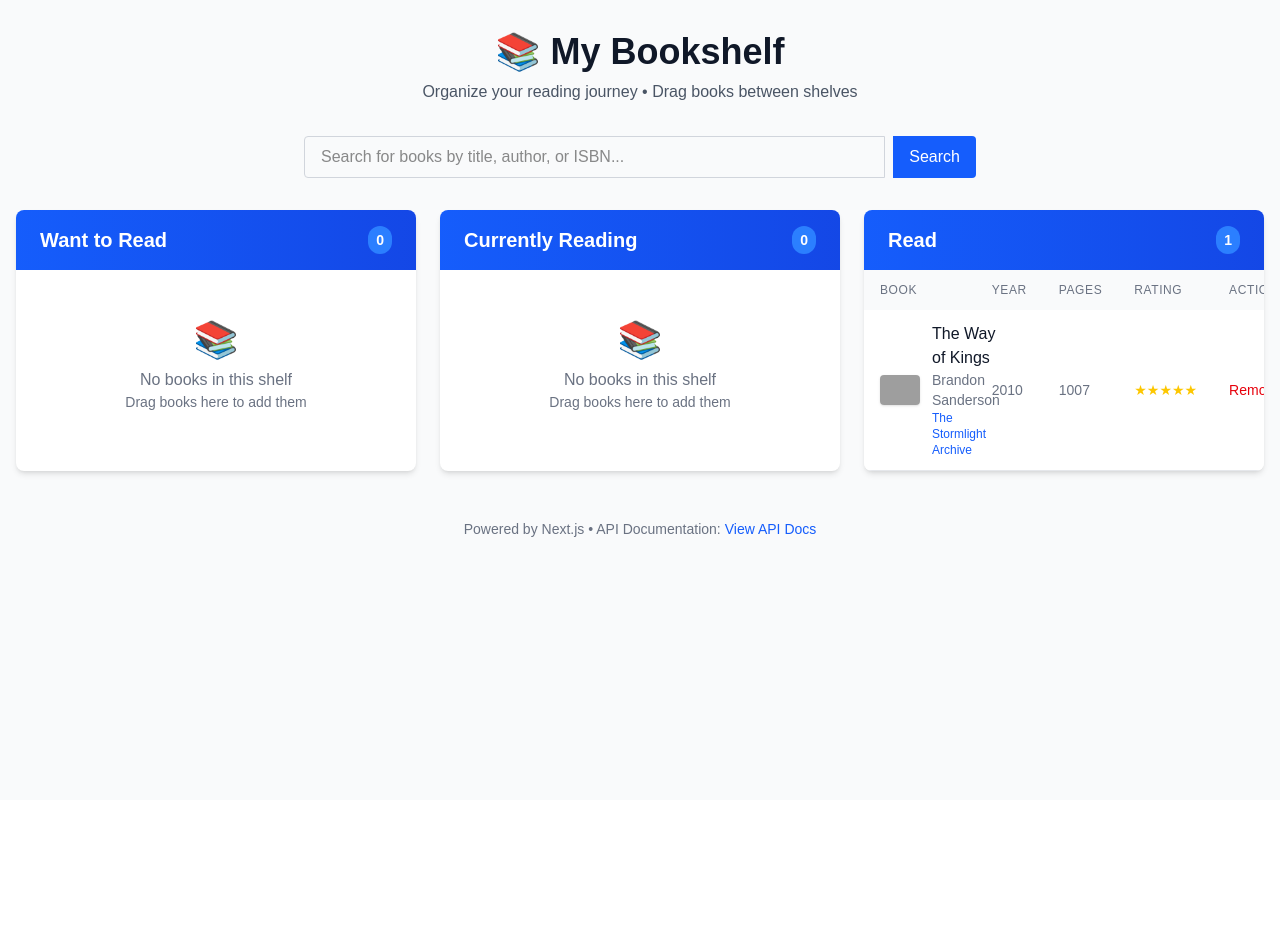
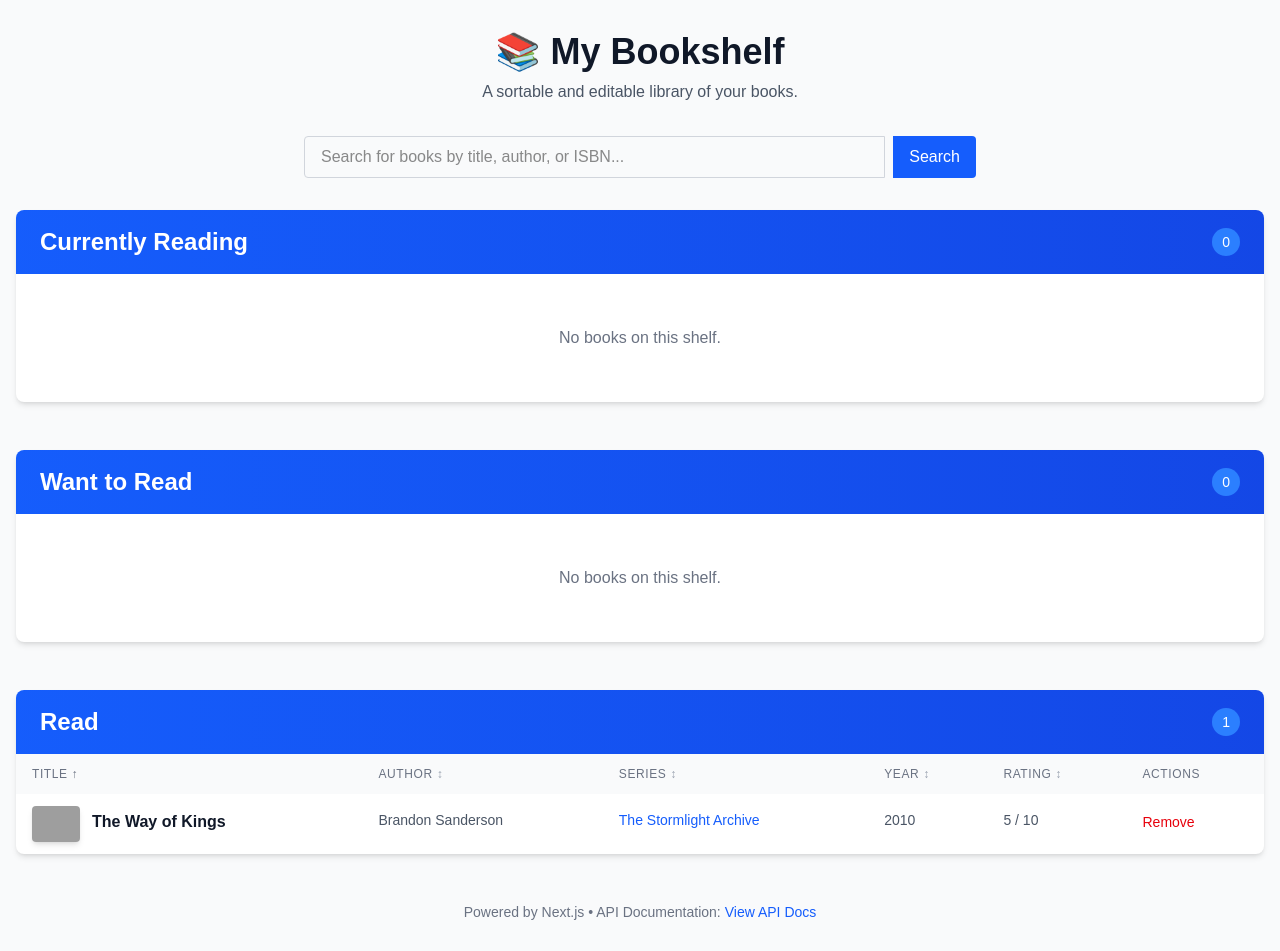
Before and after one commit to ericdahl/bookshelf-nextjs, a Next.js app: page / in a window 1280 px wide. Shown: the top 951 px of the page. Before the commit the page ends 800 px from the top, so only its background shows below. Built offline with nearby package versions, Linux system fonts and the light colour scheme; grey boxes are pictures that could not be loaded.

Commit message:
UI: swtich from 3 columns to 3 tables

```diff
--- a/app/page.tsx
+++ b/app/page.tsx
@@ -47,75 +47,144 @@ const reverseStatusMapping = {
   'Read': 'finished'
 } as const;
 
-// Extracted and Memoized BookCard Component
-interface BookCardProps {
-  book: Book;
-  seriesName: string | null;
-  onDragStartHandler: (e: React.DragEvent, book: Book) => void;
+// New component: BookshelfTable
+type SortableColumn = 'title' | 'author' | 'seriesName' | 'publication_year' | 'rating';
+
+interface BookshelfTableProps {
+  title: string;
+  books: Book[];
   onDeleteHandler: (bookId: number) => void;
   onEditHandler: (book: Book) => void;
+  getSeriesNameForBook: (seriesId: number | null) => string | null;
 }
 
-const ActualBookCard: React.FC<BookCardProps> = ({ book, seriesName, onDragStartHandler, onDeleteHandler, onEditHandler }) => (
-  <tr
-    draggable
-    onDragStart={(e) => onDragStartHandler(e, book)}
-    className="bg-white hover:bg-gray-50 border-b border-gray-200 cursor-move transition-colors duration-200"
+const BookshelfTable: React.FC<BookshelfTableProps> = ({ title, books, onDeleteHandler, onEditHandler, getSeriesNameForBook }) => {
+  const [sortConfig, setSortConfig] = useState<{ key: SortableColumn; direction: 'ascending' | 'descending' } | null>({ key: 'title', direction: 'ascending' });
+
+  const sortedBooks = React.useMemo(() => {
+    const sortableItems = [...books];
+    if (sortConfig !== null) {
+      sortableItems.sort((a, b) => {
+        const { key, direction } = sortConfig;
+        let aValue: string | number | null | undefined, bValue: string | number | null | undefined;
+
+        if (key === 'seriesName') {
+          aValue = getSeriesNameForBook(a.series_id);
+          bValue = getSeriesNameForBook(b.series_id);
+        } else {
+          aValue = a[key as keyof Book];
+          bValue = b[key as keyof Book];
+        }
+
+        if (aValue == null) return 1;
+        if (bValue == null) return -1;
+
+        const dir = direction === 'ascending' ? 1 : -1;
+
+        if (typeof aValue === 'string' && typeof bValue === 'string') {
+          return aValue.localeCompare(bValue) * dir;
+        }
+
+        if (aValue < bValue) return -1 * dir;
+        if (aValue > bValue) return 1 * dir;
+
+        return 0;
+      });
+    }
+    return sortableItems;
+  }, [books, sortConfig, getSeriesNameForBook]);
+
+  const requestSort = (key: SortableColumn) => {
+    let direction: 'ascending' | 'descending' = 'ascending';
+    if (sortConfig && sortConfig.key === key && sortConfig.direction === 'ascending') {
+      direction = 'descending';
+    }
+    setSortConfig({ key, direction });
+  };
+
+  const getSortIndicator = (key: SortableColumn) => {
+    if (!sortConfig || sortConfig.key !== key) {
+      return <span className="text-gray-400"> ↕</span>;
+    }
+    return sortConfig.direction === 'ascending' ? ' ↑' : ' ↓';
+  }
+
+  const columns: { key: SortableColumn, label: string }[] = [
+    { key: 'title', label: 'Title' },
+    { key: 'author', label: 'Author' },
+    { key: 'seriesName', label: 'Series' },
+    { key: 'publication_year', label: 'Year' },
+    { key: 'rating', label: 'Rating' },
+  ];
+
+  return (
+    <div className="bg-white rounded-lg shadow-md overflow-hidden">
+      <div className="bg-gradient-to-r from-blue-600 to-blue-700 px-6 py-4">
+        <h2 className="text-2xl font-semibold text-white flex items-center justify-between">
+          {title}
+          <span className="bg-blue-500 text-white text-sm font-medium px-2.5 py-1 rounded-full">
+            {books.length}
+          </span>
+        </h2>
+      </div>
+
+      <div className="overflow-x-auto">
+        {books.length === 0 ? (
+          <div className="flex items-center justify-center h-32 text-gray-500">
+            <p>No books on this shelf.</p>
+          </div>
+        ) : (
+          <table className="min-w-full">
+            <thead className="bg-gray-50">
+              <tr>
+                {columns.map(col => (
+                  <th
+                    key={col.key}
+                    className="px-4 py-3 text-left text-xs font-medium text-gray-500 uppercase tracking-wider cursor-pointer hover:bg-gray-100"
+                    onClick={() => requestSort(col.key)}
                   >
-    <td className="px-4 py-3">
-      <div className="flex items-center space-x-3">
+                    {col.label}
+                    {getSortIndicator(col.key)}
+                  </th>
+                ))}
+                <th className="px-4 py-3 text-left text-xs font-medium text-gray-500 uppercase tracking-wider">
+                  Actions
+                </th>
+              </tr>
+            </thead>
+            <tbody className="divide-y divide-gray-200">
+              {sortedBooks.map((book) => (
+                <tr key={book.id} className="hover:bg-gray-50 transition-colors duration-200">
+                  <td className="px-4 py-3 align-top">
+                    <div className="flex items-start space-x-3">
                       {book.cover_image_url ? (
                         <Image
                           src={book.cover_image_url}
                           alt={`Cover of ${book.title}`}
-            width={40}
-            height={60}
-            className="rounded shadow-sm"
+                          width={48}
+                          height={72}
+                          className="rounded shadow-md flex-shrink-0"
                         />
                       ) : (
-          <div className="w-10 h-[60px] bg-gray-200 rounded flex items-center justify-center">
-            <span className="text-xs text-gray-500">📚</span>
+                        <div className="w-12 h-[72px] bg-gray-200 rounded flex items-center justify-center flex-shrink-0">
+                          <span className="text-xl text-gray-400">📚</span>
                         </div>
                       )}
-        <div>
+                      <div className="pt-1">
                         <div
-            className="font-medium text-gray-900 hover:text-blue-600 cursor-pointer"
+                          className="font-semibold text-gray-900 hover:text-blue-600 cursor-pointer"
                           onClick={() => onEditHandler(book)}
                         >
                           {book.title}
                         </div>
-          <div className="text-sm text-gray-500">{book.author}</div>
-          {seriesName && (
-            <div className="text-xs text-blue-600">
-              {seriesName}
-            </div>
-          )}
                       </div>
                     </div>
                   </td>
-    <td className="px-4 py-3 text-sm text-gray-500">
-      {book.publication_year || 'Unknown'}
-    </td>
-    <td className="px-4 py-3 text-sm text-gray-500">
-      {book.page_count || 'Unknown'}
-    </td>
-    <td className="px-4 py-3">
-      {book.rating && (
-        <div className="flex items-center">
-          {[...Array(5)].map((_, i) => (
-            <span
-              key={i}
-              className={`text-sm ${
-                i < book.rating! ? 'text-yellow-400' : 'text-gray-300'
-              }`}
-            >
-              ★
-            </span>
-          ))}
-        </div>
-      )}
-    </td>
-    <td className="px-4 py-3">
+                  <td className="px-4 py-3 text-sm text-gray-600 align-top pt-4">{book.author}</td>
+                  <td className="px-4 py-3 text-sm text-blue-600 align-top pt-4">{getSeriesNameForBook(book.series_id) || '—'}</td>
+                  <td className="px-4 py-3 text-sm text-gray-600 align-top pt-4">{book.publication_year || '—'}</td>
+                  <td className="px-4 py-3 text-sm text-gray-600 align-top pt-4 font-medium">{book.rating !== null ? `${book.rating} / 10` : '—'}</td>
+                  <td className="px-4 py-3 align-top pt-4">
                     <button
                       onClick={() => onDeleteHandler(book.id)}
                       className="text-red-600 hover:text-red-800 text-sm font-medium transition-colors duration-200"
@@ -124,96 +193,14 @@ const ActualBookCard: React.FC<BookCardProps> = ({ book, seriesName, onDragStart
                     </button>
                   </td>
                 </tr>
-);
-const MemoizedBookCard = React.memo(ActualBookCard);
-
-// Extracted and Memoized Bookshelf Component
-interface BookshelfProps {
-  title: string;
-  shelfBooks: Book[];
-  onDragOverHandler: (e: React.DragEvent) => void;
-  onDropHandler: (e: React.DragEvent, newShelfTitle: string) => void;
-  // Props for BookCard
-  onBookDragStartHandler: (e: React.DragEvent, book: Book) => void;
-  onBookDeleteHandler: (bookId: number) => void;
-  getSeriesNameForBook: (seriesId: number | null) => string | null;
-  onEditHandler: (book: Book) => void;
-}
-
-const ActualBookshelf: React.FC<BookshelfProps> = ({
-  title,
-  shelfBooks,
-  onDragOverHandler,
-  onDropHandler,
-  onBookDragStartHandler,
-  onBookDeleteHandler,
-  getSeriesNameForBook,
-  onEditHandler,
-}) => (
-  <div
-    className="bg-white rounded-lg shadow-md overflow-hidden"
-    onDragOver={onDragOverHandler}
-    onDrop={(e) => onDropHandler(e, title)}
-  >
-    <div className="bg-gradient-to-r from-blue-600 to-blue-700 px-6 py-4">
-      <h2 className="text-xl font-semibold text-white flex items-center justify-between">
-        {title}
-        <span className="bg-blue-500 text-white text-sm px-2 py-1 rounded-full">
-          {shelfBooks.length}
-        </span>
-      </h2>
-    </div>
-
-    <div className="min-h-[200px]">
-      {shelfBooks.length === 0 ? (
-        <div className="flex items-center justify-center h-48 text-gray-500">
-          <div className="text-center">
-            <div className="text-4xl mb-2">📚</div>
-            <p>No books in this shelf</p>
-            <p className="text-sm">Drag books here to add them</p>
-          </div>
-        </div>
-      ) : (
-        <div className="overflow-x-auto">
-          <table className="min-w-full">
-            <thead className="bg-gray-50">
-              <tr>
-                <th className="px-4 py-3 text-left text-xs font-medium text-gray-500 uppercase tracking-wider">
-                  Book
-                </th>
-                <th className="px-4 py-3 text-left text-xs font-medium text-gray-500 uppercase tracking-wider">
-                  Year
-                </th>
-                <th className="px-4 py-3 text-left text-xs font-medium text-gray-500 uppercase tracking-wider">
-                  Pages
-                </th>
-                <th className="px-4 py-3 text-left text-xs font-medium text-gray-500 uppercase tracking-wider">
-                  Rating
-                </th>
-                <th className="px-4 py-3 text-left text-xs font-medium text-gray-500 uppercase tracking-wider">
-                  Actions
-                </th>
-              </tr>
-            </thead>
-            <tbody>
-              {shelfBooks.map((book) => (
-                <MemoizedBookCard
-                  key={book.id}
-                  book={book}
-                  seriesName={getSeriesNameForBook(book.series_id)}
-                  onDragStartHandler={onBookDragStartHandler}
-                  onDeleteHandler={onBookDeleteHandler}
-                  onEditHandler={onEditHandler}
-                />
               ))}
             </tbody>
           </table>
-        </div>
         )}
       </div>
     </div>
   );
-const MemoizedBookshelf = React.memo(ActualBookshelf);
+};
 
 // Edit Book Modal Component
 interface EditBookModalProps {
@@ -227,12 +214,14 @@ const EditBookModal: React.FC<EditBookModalProps> = ({ book, isOpen, onClose, on
   const [rating, setRating] = useState<number | null>(null);
   const [comments, setComments] = useState<string | null>(null);
   const [bookType, setBookType] = useState<'book' | 'audiobook' | null>(null);
+  const [status, setStatus] = useState<Book['status']>('planning');
 
   useEffect(() => {
     if (book) {
       setRating(book.rating);
       setComments(book.comments);
       setBookType(book.book_type);
+      setStatus(book.status);
     }
   }, [book]);
 
@@ -244,6 +233,7 @@ const EditBookModal: React.FC<EditBookModalProps> = ({ book, isOpen, onClose, on
       rating,
       comments,
       book_type: bookType,
+      status,
     });
   };
 
@@ -251,6 +241,23 @@ const EditBookModal: React.FC<EditBookModalProps> = ({ book, isOpen, onClose, on
     <div className="fixed inset-0 bg-black bg-opacity-50 flex items-center justify-center z-50 p-4">
       <div className="bg-white p-6 rounded-lg shadow-xl w-full max-w-md">
         <h2 className="text-2xl font-semibold mb-4 text-gray-800">Edit: {book.title}</h2>
+
+        {/* Status */}
+        <div className="mb-4">
+          <label htmlFor="status" className="block text-sm font-medium text-gray-700 mb-1">Status</label>
+          <select
+            id="status"
+            className="w-full px-3 py-2 border border-gray-300 rounded-md shadow-sm focus:outline-none focus:ring-blue-500 focus:border-blue-500 sm:text-sm"
+            value={status}
+            onChange={(e) => setStatus(e.target.value as Book['status'])}
+          >
+            {Object.entries(statusMapping).map(([apiStatus, displayStatus]) => (
+              <option key={apiStatus} value={apiStatus}>{displayStatus}</option>
+            ))}
+            <option value="on_hold">On Hold</option>
+            <option value="dropped">Dropped</option>
+          </select>
+        </div>
 
         {/* Rating */}
         <div className="mb-4">
@@ -329,7 +336,6 @@ export default function Home() {
   const [books, setBooks] = useState<Book[]>([]);
   const [series, setSeries] = useState<Series[]>([]);
   const [loading, setLoading] = useState(true);
-  const [draggedBook, setDraggedBook] = useState<Book | null>(null);
 
   // Search state
   const [searchQuery, setSearchQuery] = useState('');
@@ -366,29 +372,6 @@ export default function Home() {
     }
   };
 
-  const memoizedUpdateBookStatus = useCallback(async (bookId: number, newStatus: string) => {
-    try {
-      const response = await fetch(`/api/v1/books/${bookId}`, {
-        method: 'PUT',
-        headers: {
-          'Content-Type': 'application/json',
-        },
-        body: JSON.stringify({ status: newStatus }),
-      });
-
-      if (response.ok) {
-        const updatedBook = await response.json();
-        setBooks(prevBooks =>
-          prevBooks.map(book =>
-            book.id === bookId ? updatedBook : book
-          )
-        );
-      }
-    } catch (error) {
-      console.error('Error updating book status:', error);
-    }
-  }, []);
-
   const memoizedDeleteBook = useCallback(async (bookId: number) => {
     if (!confirm('Are you sure you want to delete this book?')) {
       return;
@@ -406,31 +389,6 @@ export default function Home() {
       console.error('Error deleting book:', error);
     }
   }, []);
-
-  const memoizedHandleDragStart = useCallback((e: React.DragEvent, book: Book) => {
-    setDraggedBook(book);
-    if (e.dataTransfer) {
-      e.dataTransfer.effectAllowed = 'move';
-    }
-  }, []);
-
-  const memoizedHandleDragOver = useCallback((e: React.DragEvent) => {
-    e.preventDefault();
-    if (e.dataTransfer) {
-      e.dataTransfer.dropEffect = 'move';
-    }
-  }, []);
-
-  const memoizedHandleDrop = useCallback((e: React.DragEvent, newShelf: string) => {
-    e.preventDefault();
-    if (draggedBook) {
-      const newStatus = reverseStatusMapping[newShelf as keyof typeof reverseStatusMapping];
-      if (newStatus && draggedBook.status !== newStatus) {
-        memoizedUpdateBookStatus(draggedBook.id, newStatus);
-      }
-      setDraggedBook(null);
-    }
-  }, [draggedBook, memoizedUpdateBookStatus]);
 
   const memoizedGetSeriesName = useCallback((seriesId: number | null) => {
     if (!seriesId) return null;
@@ -548,7 +506,7 @@ export default function Home() {
             📚 My Bookshelf
           </h1>
           <p className="text-gray-600">
-            Organize your reading journey • Drag books between shelves
+            A sortable and editable library of your books.
           </p>
         </header>
 
@@ -649,19 +607,15 @@ export default function Home() {
         )}
 
         {/* Main Bookshelves */}
-        <div className="grid grid-cols-1 lg:grid-cols-3 gap-6">
-          {Object.keys(statusMapping).map((status) => {
-            const shelfTitle = statusMapping[status as keyof typeof statusMapping];
+        <div className="space-y-12">
+          {(['Currently Reading', 'Want to Read', 'Read'] as const).map((shelfTitle) => {
               const shelfBooks = getBooksByStatus(shelfTitle);
               return (
-              <MemoizedBookshelf
-                key={status}
+                <BookshelfTable
+                  key={shelfTitle}
                   title={shelfTitle}
-                shelfBooks={shelfBooks}
-                onDragOverHandler={memoizedHandleDragOver}
-                onDropHandler={memoizedHandleDrop}
-                onBookDragStartHandler={memoizedHandleDragStart}
-                onBookDeleteHandler={memoizedDeleteBook}
+                  books={shelfBooks}
+                  onDeleteHandler={memoizedDeleteBook}
                   getSeriesNameForBook={memoizedGetSeriesName}
                   onEditHandler={handleEditBook}
                 />
```
Lines whose indentation alone changed are shown as unchanged.
